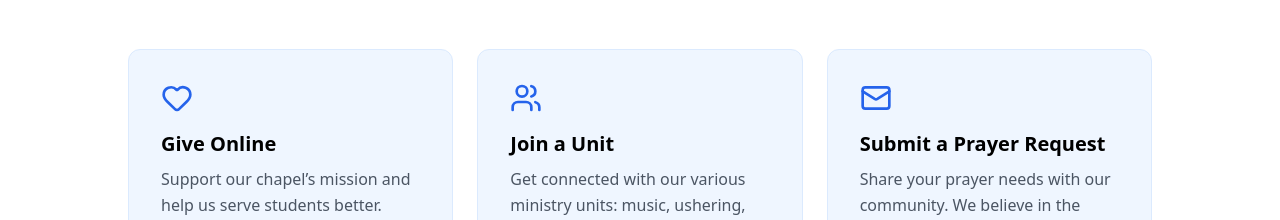
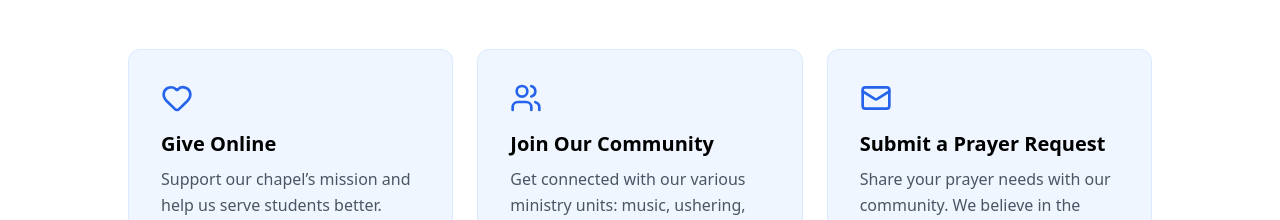
Before and after one commit to kingzykesh/aucchapelwebsite, a Next.js app: page / in a window 1280 px wide. Shown: the part 2707-2927 px from the top of the page. Built offline with nearby package versions, Linux system fonts and the light colour scheme; no server answers.

Commit message:
updated home

```diff
--- a/components/JoinCommunity.jsx
+++ b/components/JoinCommunity.jsx
@@ -25,7 +25,7 @@ export default function JoinCommunity() {
             Support our chapel’s mission and help us serve students better.
             Your generosity makes a difference.
           </p>
-          <a href="#" className="text-blue-600 font-medium hover:underline">
+          <a href="/give" className="text-blue-600 font-medium hover:underline">
             Start Giving
           </a>
         </div>
@@ -33,7 +33,7 @@ export default function JoinCommunity() {
 
         <div className="bg-blue-50 rounded-xl p-8 border border-blue-100 hover:shadow-lg transition">
           <Users size={32} className="text-blue-600 mb-4" />
-          <h3 className="text-xl text-black font-semibold mb-2">Join a Unit</h3>
+          <h3 className="text-xl text-black font-semibold mb-2">Join Our Community</h3>
           <p className="text-gray-600 mb-4 leading-relaxed">
             Get connected with our various ministry units: music, ushering,
             evangelism, outreach, and more.
```
